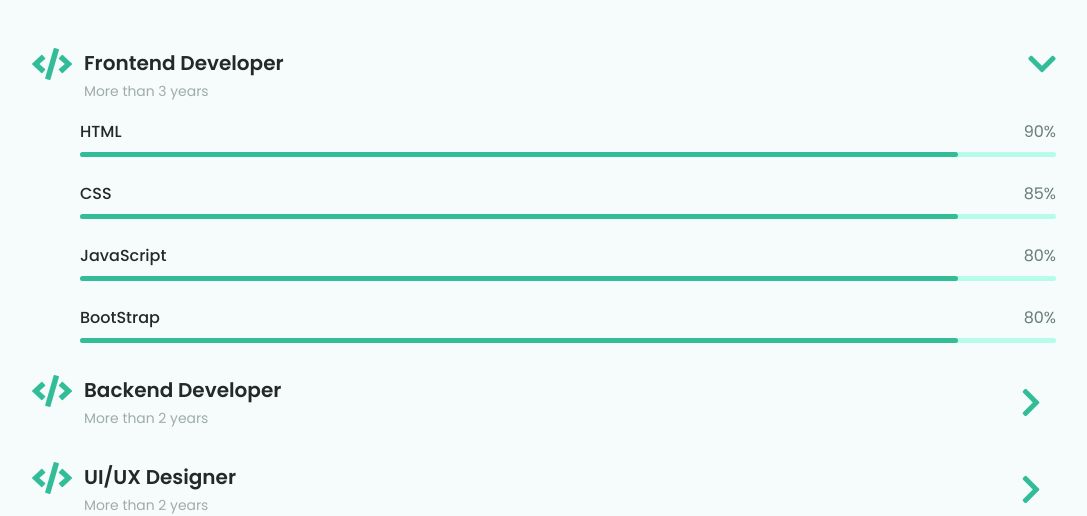
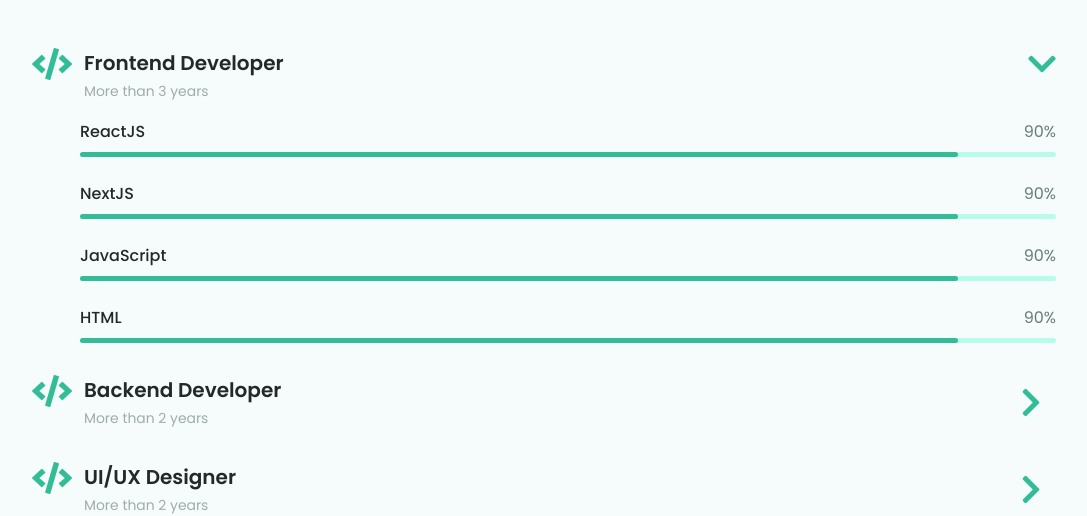
Before and after one commit to SonuAkhtar/Portfolio_react, a React (Vite) app: page / in a window 1280 px wide. Shown: the part 2203-2719 px from the top of the page, without its empty margins (96-1183 px from the left). Built offline with nearby package versions, Linux system fonts and the light colour scheme.

Commit message:
sections updated

```diff
--- a/appData.js
+++ b/appData.js
@@ -40,26 +40,49 @@ export const hobbiesData = [
 export const skillsData = [
   {
     id: 0,
+    icon: "fab fa-react",
     title: "Frontend Developer",
     subtitle: "More than 3 years",
     data: [
       {
         id: 0,
+        icon: "fab fa-react",
+        name: "ReactJS",
+        number: "90%",
+      },
+      {
+        id: 1,
+        icon: "fab fa-react",
+        name: "NextJS",
+        number: "90%",
+      },
+      {
+        id: 2,
+        icon: "fab fa-js",
+        name: "JavaScript",
+        number: "90%",
+      },
+      {
+        id: 3,
+        icon: "fab fa-html5",
         name: "HTML",
         number: "90%",
       },
       {
-        id: 1,
+        id: 4,
+        icon: "fab fa-css3-alt",
         name: "CSS",
         number: "85%",
       },
       {
-        id: 2,
-        name: "JavaScript",
+        id: 5,
+        icon: "fab fa-react",
+        name: "Tailwind",
         number: "80%",
       },
       {
-        id: 3,
+        id: 6,
+        icon: "fab fa-bootstrap",
         name: "BootStrap",
         number: "80%",
       },
@@ -68,6 +91,7 @@ export const skillsData = [
 
   {
     id: 1,
+    icon: "fab fa-node",
     title: "Backend Developer",
     subtitle: "More than 2 years",
     data: [
@@ -78,16 +102,21 @@ export const skillsData = [
       },
       {
         id: 1,
-        name: "Firebase",
+        name: "ExpressJS",
         number: "85%",
       },
       {
         id: 2,
+        name: "MongoDB",
+        number: "85%",
+      },
+      {
+        id: 3,
         name: "Python",
         number: "80%",
       },
       {
-        id: 3,
+        id: 4,
         name: "VBA",
         number: "80%",
       },
@@ -95,7 +124,8 @@ export const skillsData = [
   },
 
   {
-    id: 0,
+    id: 2,
+    icon: "fab fa-figma",
     title: "UI/UX Designer",
     subtitle: "More than 2 years",
     data: [
```
